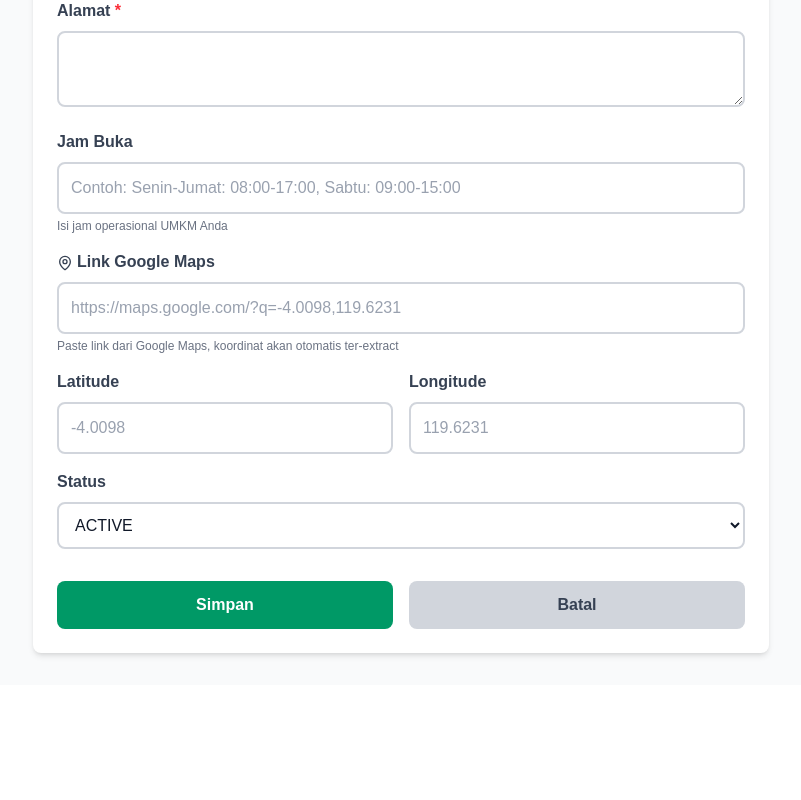
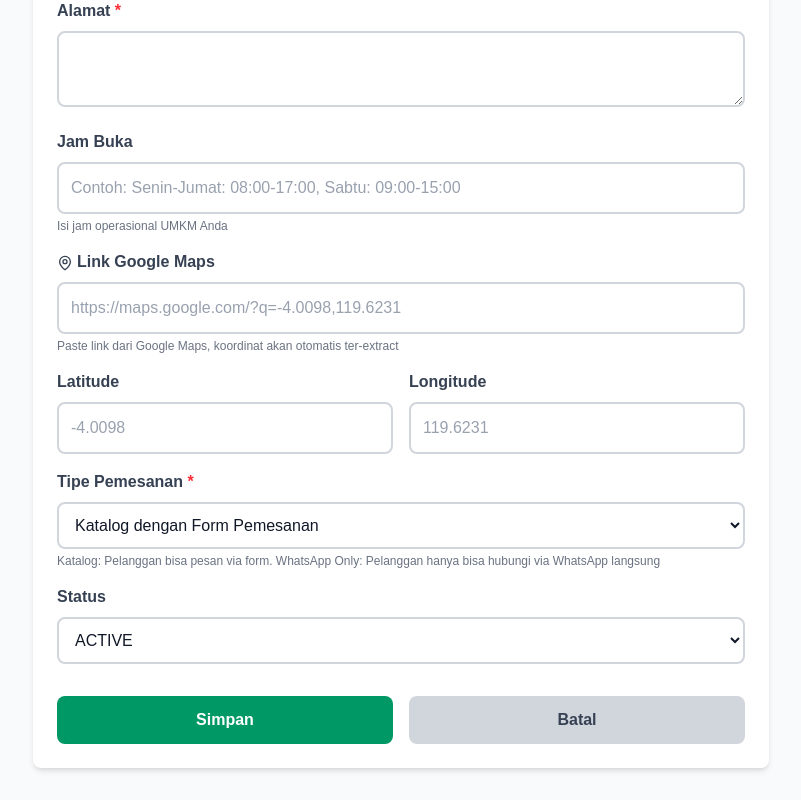
Before and after one commit to mirsabin22/umkm-tiro-sompe, a Next.js app: page /admin/umkm/add in a window 1280 px wide. Shown: the part 809-1609 px from the top of the page, without its empty margins (239-1040 px from the left). Before the commit the page ends 1494 px from the top, so only its background shows below. Built offline with nearby package versions, Linux system fonts and the light colour scheme; sample sign-in values are in the browser's storage.

Commit message:
feat: add order type selection to UMKM forms and update handling in UMKNDetails component

```diff
--- a/app/admin/umkm/[id]/edit/page.tsx
+++ b/app/admin/umkm/[id]/edit/page.tsx
@@ -24,6 +24,7 @@ export default function EditUMKM() {
         longitude: '',
         image_url: '',
         opening_hours: '',
+        order_type: 'catalog',
         status: 'ACTIVE'
     })
     const [imageFile, setImageFile] = useState<File | null>(null)
@@ -70,6 +71,7 @@ export default function EditUMKM() {
                 longitude: umkm.longitude?.toString() || '',
                 image_url: umkm.image_url || '',
                 opening_hours: umkm.opening_hours || '',
+                order_type: umkm.order_type || 'catalog',
                 status: umkm.status
             })
             if (umkm.image_url) {
@@ -152,6 +154,7 @@ export default function EditUMKM() {
                     longitude: formData.longitude ? parseFloat(formData.longitude) : null,
                     image_url: imageUrl || null,
                     opening_hours: formData.opening_hours || null,
+                    order_type: formData.order_type,
                     status: formData.status,
                     updated_at: new Date().toISOString()
                 })
@@ -388,7 +391,23 @@ export default function EditUMKM() {
                                 />
                             </div>
                         </div>
-
+                        <div>
+                            <label className="block text-gray-700 font-semibold mb-2">
+                                Tipe Pemesanan <span className="text-red-500">*</span>
+                            </label>
+                            <select
+                                name="order_type"
+                                value={formData.order_type}
+                                onChange={handleChange}
+                                className="w-full border-2 border-gray-300 rounded-lg p-3 text-gray-900 text-base font-medium bg-white focus:ring-2 focus:ring-emerald-500 focus:border-emerald-500 focus:outline-none"
+                            >
+                                <option value="catalog">Katalog dengan Form Pemesanan</option>
+                                <option value="whatsapp_only">Direct WhatsApp Only</option>
+                            </select>
+                            <p className="text-xs text-gray-500 mt-1">
+                                Katalog: Pelanggan bisa pesan via form. WhatsApp Only: Pelanggan hanya bisa hubungi via WhatsApp langsung
+                            </p>
+                        </div>
                         <div>
                             <label className="block text-gray-700 font-semibold mb-2">
                                 Status
--- a/app/admin/umkm/add/page.tsx
+++ b/app/admin/umkm/add/page.tsx
@@ -23,6 +23,7 @@ export default function AddUMKM() {
         longitude: '',
         image_url: '',
         opening_hours: '',
+        order_type: 'catalog',
         status: 'ACTIVE'
     })
     const [imageFile, setImageFile] = useState<File | null>(null)
@@ -113,6 +114,7 @@ export default function AddUMKM() {
                 longitude: formData.longitude ? parseFloat(formData.longitude) : null,
                 image_url: imageUrl || null,
                 opening_hours: formData.opening_hours || null,
+                order_type: formData.order_type,
                 status: formData.status
             }])
 
@@ -339,7 +341,23 @@ export default function AddUMKM() {
                                 />
                             </div>
                         </div>
-
+                        <div>
+                            <label className="block text-gray-700 font-semibold mb-2">
+                                Tipe Pemesanan <span className="text-red-500">*</span>
+                            </label>
+                            <select
+                                name="order_type"
+                                value={formData.order_type}
+                                onChange={handleChange}
+                                className="w-full border-2 border-gray-300 rounded-lg p-3 text-gray-900 text-base font-medium bg-white focus:ring-2 focus:ring-emerald-500 focus:border-emerald-500 focus:outline-none"
+                            >
+                                <option value="catalog">Katalog dengan Form Pemesanan</option>
+                                <option value="whatsapp_only">Direct WhatsApp Only</option>
+                            </select>
+                            <p className="text-xs text-gray-500 mt-1">
+                                Katalog: Pelanggan bisa pesan via form. WhatsApp Only: Pelanggan hanya bisa hubungi via WhatsApp langsung
+                            </p>
+                        </div>
                         <div>
                             <label className="block text-gray-700 font-semibold mb-2">
                                 Status
--- a/components/public/UMKNDetails.tsx
+++ b/components/public/UMKNDetails.tsx
@@ -171,7 +171,8 @@ export default function UMKMDetail({ umkm, products }: UMKMDetailProps) {
                                             </p>
                                         </div>
 
-                                        {/* Quantity Control - Fixed at Bottom */}
+                                        {/* Quantity Control - Only for catalog type */}
+                                        {umkm.order_type === 'catalog' && (
                                             <div className="flex items-center gap-2 mt-auto">
                                                 <button
                                                     onClick={() => handleQuantityChange(product.id, (selectedProducts.get(product.id) || 0) - 1)}
@@ -187,6 +188,8 @@ export default function UMKMDetail({ umkm, products }: UMKMDetailProps) {
                                                     +
                                                 </button>
                                             </div>
+                                        )}
+
                                     </div>
                                 </div>
                             ))}
--- a/types/index.ts
+++ b/types/index.ts
@@ -11,6 +11,7 @@ export interface UMKM {
     image_url: string | null
     opening_hours: string | null
     status: 'ACTIVE' | 'INACTIVE'
+    order_type: 'catalog' | 'whatsapp_only'
     created_at: string
     updated_at: string
 }
```
Lines whose indentation alone changed are shown as unchanged.
